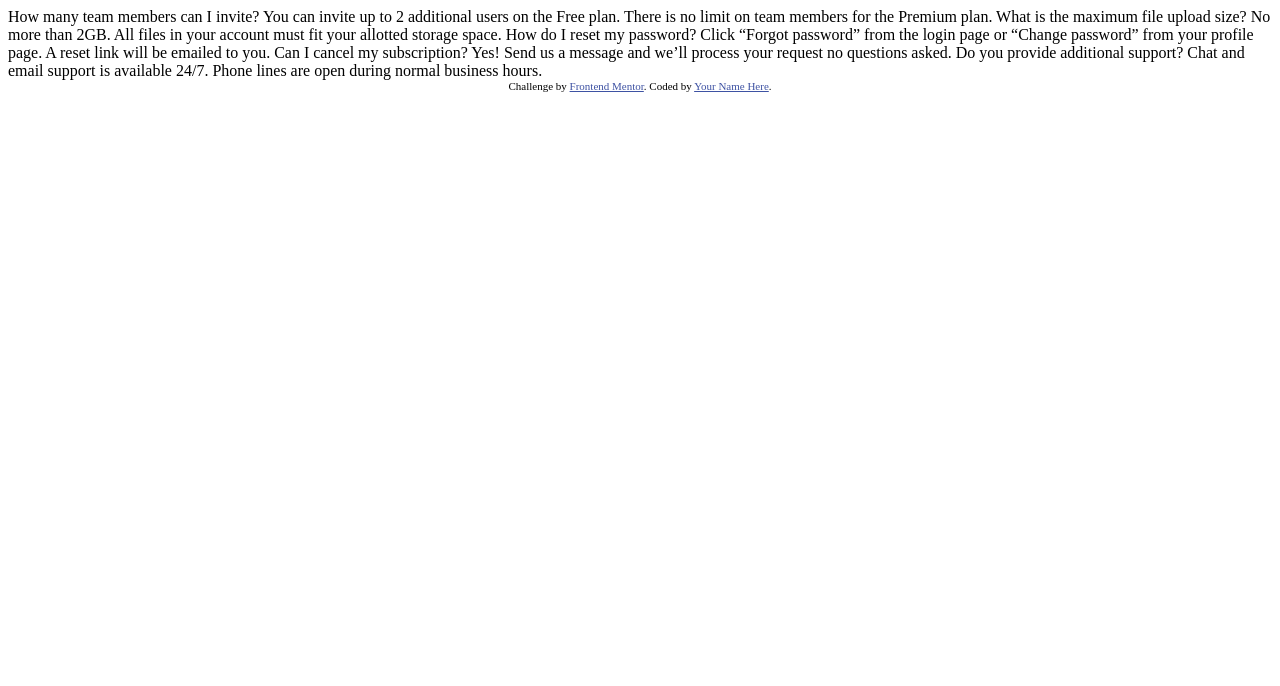
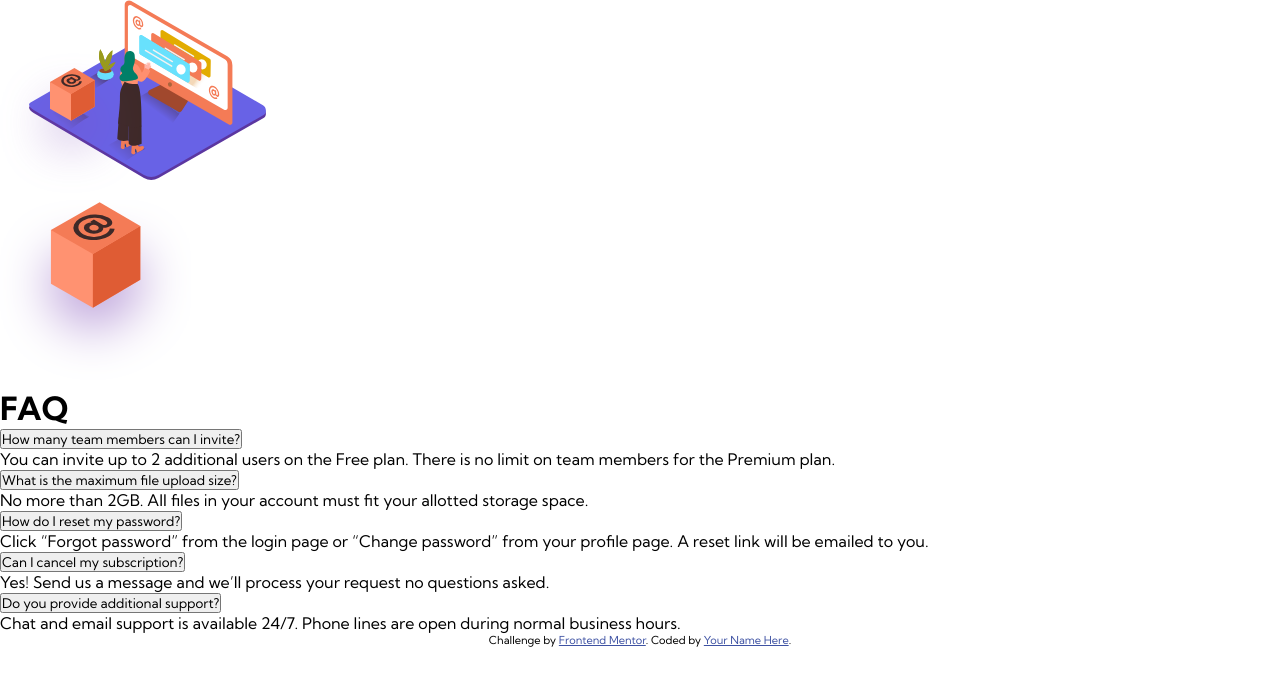
Before and after one commit to GMarcell/faq-accordion-card-main, a plain HTML site: page index.html in a window 1280 px wide. Drawn offline with Linux system fonts and the light colour scheme.

Commit message:
Init Commit

```diff
--- a/index.html
+++ b/index.html
@@ -1,40 +1,87 @@
 <!DOCTYPE html>
 <html lang="en">
+
 <head>
     <meta charset="UTF-8">
-  <meta name="viewport" content="width=device-width, initial-scale=1.0"> <!-- displays site properly based on user's device -->
+    <meta name="viewport" content="width=device-width, initial-scale=1.0">
+    <!-- displays site properly based on user's device -->
 
     <link rel="icon" type="image/png" sizes="32x32" href="./images/favicon-32x32.png">
-
+    <link rel="stylesheet" href="style.css">
+    <script src="app.js"></script>
     <title>Frontend Mentor | FAQ Accordion Card</title>
 
     <!-- Feel free to remove these styles or customise in your own stylesheet 👍 -->
     <style>
-    .attribution { font-size: 11px; text-align: center; }
-    .attribution a { color: hsl(228, 45%, 44%); }
+        .attribution {
+            font-size: 11px;
+            text-align: center;
+        }
+
+        .attribution a {
+            color: hsl(228, 45%, 44%);
+        }
     </style>
 </head>
+
 <body>
+    <main>
+        <div class="container">
+            <div class="image-wrapper">
+                <div class="inner-image-wrapper">
+                    <img src="images/illustration-woman-online-mobile.svg" alt="">
+                </div>
+                <img src="images/illustration-box-desktop.svg" alt="">
+            </div>
+            <h1 id="title">FAQ</h1>
+            <div class="dropdown">
+                <button onclick="dropdownFunction()" class="dropbtn">
           How many team members can I invite?
-  You can invite up to 2 additional users on the Free plan. There is no limit on
-  team members for the Premium plan.
+        </button>
+                <div id="dropdown-content" class="dropdown-content">
+                    You can invite up to 2 additional users on the Free plan. There is no limit on team members for the Premium plan.
+                </div>
+            </div>
+            <div class="dropdown">
+                <button onclick="dropdownFunction()" class="dropbtn">
+          What is the maximum file upload size?
+        </button>
+                <div class="dropdown-content" id="dropdown-content">
+                    No more than 2GB. All files in your account must fit your allotted storage space.
+                </div>
+            </div>
+            <div class="dropdown">
+                <button onclick="dropdownFunction()" class="dropbtn">
+          How do I reset my password?
+        </button>
+                <div class="dropdown-content" id="dropdown-content">
+                    Click “Forgot password” from the login page or “Change password” from your profile page. A reset link will be emailed to you.
+                </div>
+            </div>
+            <div class="dropdown">
+                <button onclick="dropdownFunction()" class="dropbtn">
+          Can I cancel my subscription?
+        </button>
+                <div class="dropdown-content" id="dropdown-content">
+                    Yes! Send us a message and we’ll process your request no questions asked.
+                </div>
+            </div>
+            <div class="dropdown">
+                <button onclick="dropdownFunction()" class="dropbtn">
+          Do you provide additional support?
+        </button>
+                <div class="content-dropdown" id="dropdown-content">
+                    Chat and email support is available 24/7. Phone lines are open during normal business hours.
+                </div>
+            </div>
 
-  What is the maximum file upload size?
-  No more than 2GB. All files in your account must fit your allotted storage space.
+        </div>
+    </main>
+    <footer>
+        <div class="attribution">
+            Challenge by <a href="https://www.frontendmentor.io?ref=challenge" target="_blank">Frontend Mentor</a>. Coded by <a href="#">Your Name Here</a>.
+        </div>
+    </footer>
+</body>
 
-  How do I reset my password?
-  Click “Forgot password” from the login page or “Change password” from your profile page.
-  A reset link will be emailed to you.
-
-  Can I cancel my subscription?
-  Yes! Send us a message and we’ll process your request no questions asked.
-
-  Do you provide additional support?
-  Chat and email support is available 24/7. Phone lines are open during normal business hours.
-
-  <div class="attribution">
-    Challenge by <a href="https://www.frontendmentor.io?ref=challenge" target="_blank">Frontend Mentor</a>.
-    Coded by <a href="#">Your Name Here</a>.
-  </div>
-</body>
 </html>
--- /dev/null
+++ b/style.css
@@ -0,0 +1,7 @@
+@import url('https://fonts.googleapis.com/css2?family=Kumbh+Sans:wght@400;700&display=swap');
+* {
+    font-family: 'Kumbh Sans', sans-serif;
+    box-sizing: border-box;
+    padding: 0;
+    margin: 0;
+}
```
Also changed, not shown: app.js (added). Lines whose indentation alone changed are shown as unchanged.
